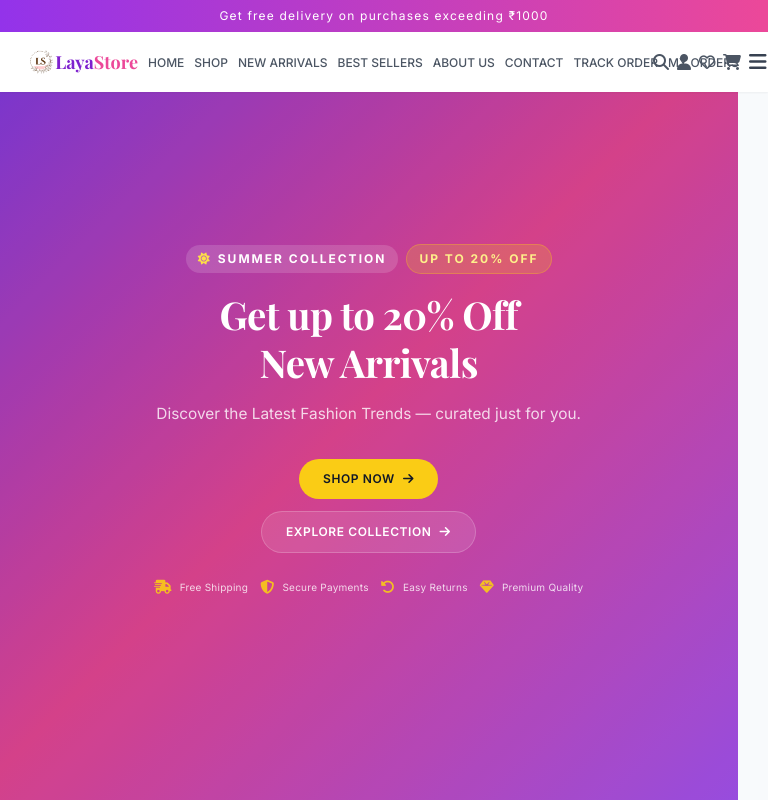
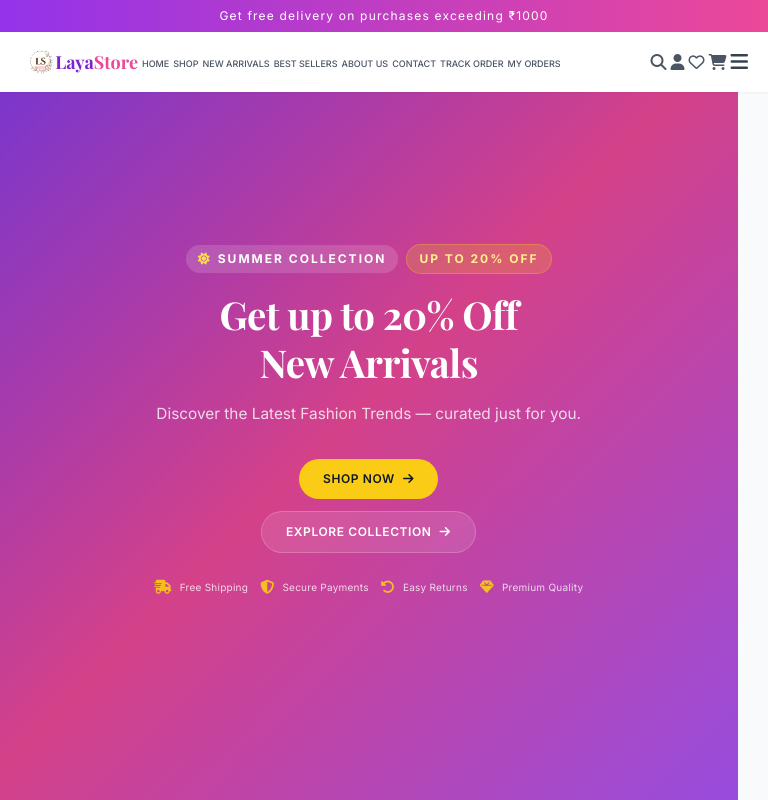
Before and after one commit to lavanya2207003/ECommerce-Website, a React (Vite) app in the folder react-app/: page / in a window 768 px wide. Built offline with nearby package versions, Linux system fonts and the light colour scheme; no server answers.

Commit message:
fix: header tablet nav overlap — reduced gaps and font size at 768px

```diff
--- a/react-app/src/index.css
+++ b/react-app/src/index.css
@@ -213,10 +213,10 @@
        TABLET 768px–1199px: horizontal nav, hamburger for mobile menu
        ═══════════════════════════════════════════════════════ */
     @media (min-width: 768px) and (max-width: 1199px) {
-      .navbar { @apply px-5; gap: 10px; }
-      .menu { @apply flex; gap: 10px; }
-      .menu li a { @apply text-xs; }
-      .icons { gap: 8px; }
+      .navbar { @apply px-5; gap: 4px; }
+      .menu { @apply flex; gap: 4px; }
+      .menu li a { @apply text-[9px] whitespace-nowrap; }
+      .icons { gap: 4px; }
       .icons a, .icons .icon-btn { @apply text-base; }
       .mobile-toggle { @apply text-xl flex items-center justify-center; }
     }
```
